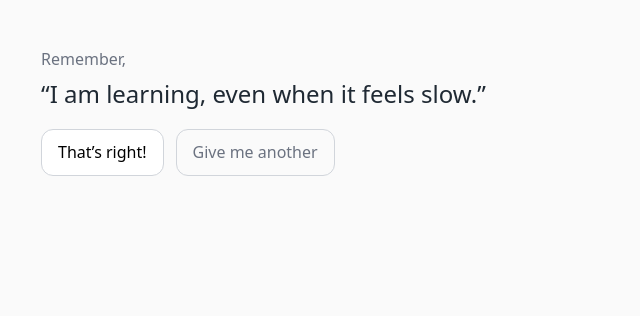
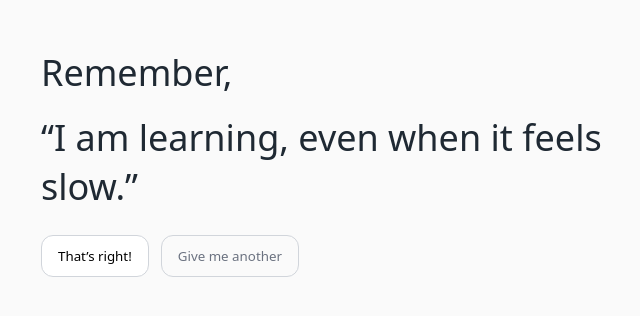
Before and after one commit to AmyTroutman/gentle-planner, a React (Vite) app: page / in a window 1280 px wide. Both pictures are taken after a click on the button "Continue". Shown: the top 316 px of the page, without its empty margins (7-647 px from the left). Built offline with nearby package versions, Linux system fonts and the light colour scheme.

Commit message:
Morning flow done for real. transtition to task dashboard complete.

```diff
--- a/src/features/morningFlow/MorningFlow.tsx
+++ b/src/features/morningFlow/MorningFlow.tsx
@@ -7,6 +7,8 @@ import { getDayId, getWeekId } from '../../lib/dates'
 import AffirmationStep from './steps/AffirmationStep'
 import { BASE_AFFIRMATIONS } from '../../lib/affirmations'
 import BreakfastStep from './steps/BreakfastStep'
+import TransitionStep from './steps/TransitionStep'
+import TasksPage from '../tasks/TasksPage'
 
 type WeeksMap = Record<string, WeekData>
 
@@ -138,6 +140,7 @@ export default function MorningFlow() {
             'affirmation',
             'breakfast',
             'transition',
+            'tasks'
         ]
 
         const currentIndex = order.indexOf(step)
@@ -189,12 +192,23 @@ export default function MorningFlow() {
                 />
             )}
 
-            {step !== 'greeting' && step !== 'theme' && step !== 'affirmation' && (
-                <>
-                    <h2>Current step: {step}</h2>
-                    <button onClick={next}>Next</button>
-                </>
+            {step === 'transition' && <TransitionStep onDone={next} />}
+
+            {step === 'tasks' && (
+                <TasksPage weeklyTheme={weeklyTheme} dailyAffirmation={dailyAffirmation} />
             )}
+
+            {step !== 'greeting' &&
+                step !== 'theme' &&
+                step !== 'affirmation' &&
+                step !== 'breakfast' &&
+                step !== 'transition' &&
+                step !== 'tasks' && (
+                    <>
+                        <h2>Current step: {step}</h2>
+                        <button onClick={next}>Next</button>
+                    </>
+                )}
 
         </main>
     )
--- a/src/features/morningFlow/morningFlow.types.tsx
+++ b/src/features/morningFlow/morningFlow.types.tsx
@@ -4,6 +4,7 @@ export type MorningStep =
     | 'affirmation'
     | 'breakfast'
     | 'transition'
+    | 'tasks'
 
 export type Reflection = {
     id: string
--- a/src/features/morningFlow/steps/AffirmationStep.tsx
+++ b/src/features/morningFlow/steps/AffirmationStep.tsx
@@ -1,4 +1,5 @@
-import { motion } from 'framer-motion'
+import { useState } from 'react'
+import TypingText from '../../../components/TypingText'
 
 type Props = {
     dailyAffirmation: string
@@ -6,31 +7,39 @@ type Props = {
     onRefresh: () => void
 }
 
-export default function AffirmationStep({ dailyAffirmation, onConfirm, onRefresh }: Props) {
+export default function AffirmationStep({
+    dailyAffirmation,
+    onConfirm,
+    onRefresh,
+}: Props) {
+    const [introDone, setIntroDone] = useState(false)
+    const [affirmationDone, setAffirmationDone] = useState(false)
+
     return (
-        <motion.section
-            initial={{ opacity: 0, y: 8 }}
-            animate={{ opacity: 1, y: 0 }}
-            transition={{ duration: 0.35 }}
-            style={{ display: 'grid', gap: '1.25rem' }}
-        >
-            <div style={{ display: 'grid', gap: '0.5rem' }}>
-                <p style={{ margin: 0, color: 'var(--muted)' }}>Remember,</p>
+        <section style={{ display: 'grid', gap: '1rem' }}>
+            <TypingText
+                text="Remember,"
+                speed={55}
+                onComplete={() => setIntroDone(true)}
+            />
 
-                <h2 style={{ margin: 0, lineHeight: 1.3, fontWeight: 500 }}>
-                    “{dailyAffirmation}”
-                </h2>
-            </div>
-            <div style={{ display: 'flex', gap: '0.75rem' }}>
+            {introDone && (
+                <TypingText
+                    text={`“${dailyAffirmation}”`}
+                    speed={45}
+                    onComplete={() => setAffirmationDone(true)}
+                />
+            )}
+
+            {affirmationDone && (
+                <div style={{ display: 'flex', gap: '0.75rem', marginTop: '0.5rem' }}>
                     <button
                         onClick={onConfirm}
                         style={{
-                        width: 'fit-content',
                             padding: '0.7rem 1rem',
                             borderRadius: 12,
                             border: '1px solid #d1d5db',
                             background: 'white',
-                        fontSize: '1rem',
                         }}
                     >
                         That’s right!
@@ -39,19 +48,17 @@ export default function AffirmationStep({ dailyAffirmation, onConfirm, onRefresh
                     <button
                         onClick={onRefresh}
                         style={{
-                        width: 'fit-content',
                             padding: '0.7rem 1rem',
                             borderRadius: 12,
                             border: '1px solid #d1d5db',
                             background: 'transparent',
-                        fontSize: '1rem',
                             color: 'var(--muted)',
                         }}
                     >
                         Give me another
                     </button>
                 </div>
-
-        </motion.section>
+            )}
+        </section>
     )
 }
--- /dev/null
+++ b/src/features/morningFlow/steps/TransitionStep.tsx
@@ -0,0 +1,37 @@
+import { useEffect, useState } from 'react'
+import TypingText from '../../../components/TypingText'
+
+type Props = {
+    onDone: () => void
+}
+
+export default function TransitionStep({ onDone }: Props) {
+    const [line1Done, setLine1Done] = useState(false)
+    const [line2Done, setLine2Done] = useState(false)
+
+    // Auto-advance after both lines are typed
+    useEffect(() => {
+        if (line1Done && line2Done) {
+            const t = setTimeout(onDone, 900)
+            return () => clearTimeout(t)
+        }
+    }, [line1Done, line2Done, onDone])
+
+    return (
+        <section style={{ display: 'grid', gap: '0.5rem' }}>
+            <TypingText
+                text="Sounds good."
+                speed={55}
+                onComplete={() => setLine1Done(true)}
+            />
+
+            {line1Done && (
+                <TypingText
+                    text="Let’s start the day."
+                    speed={55}
+                    onComplete={() => setLine2Done(true)}
+                />
+            )}
+        </section>
+    )
+}
--- /dev/null
+++ b/src/features/tasks/TasksPage.tsx
@@ -0,0 +1,56 @@
+type Props = {
+    weeklyTheme: string
+    dailyAffirmation: string
+}
+
+export default function TasksPage({ weeklyTheme, dailyAffirmation }: Props) {
+    return (
+        <section style={{ display: 'grid', gap: '1.25rem' }}>
+            {/* Header / anchor */}
+            <header style={{ display: 'grid', gap: '0.5rem' }}>
+                <div style={{ color: 'var(--muted)' }}>
+                    This week: <span style={{ fontStyle: 'italic' }}>{weeklyTheme}</span>
+                </div>
+
+                <div style={{ fontSize: '1.15rem', lineHeight: 1.4 }}>
+                    <span style={{ color: 'var(--muted)' }}>Today: </span>
+                    “{dailyAffirmation}”
+                </div>
+            </header>
+
+            <div style={{ display: 'grid', gridTemplateColumns: '1fr 280px', gap: '1.25rem' }}>
+                {/* Main */}
+                <main
+                    style={{
+                        padding: '1rem',
+                        borderRadius: 14,
+                        border: '1px solid #d1d5db',
+                        background: 'white',
+                        minHeight: 240,
+                    }}
+                >
+                    <h3 style={{ marginTop: 0 }}>Today</h3>
+                    <p style={{ margin: 0, color: 'var(--muted)' }}>
+                        Tasks go here next.
+                    </p>
+                </main>
+
+                {/* Sidebar */}
+                <aside
+                    style={{
+                        padding: '1rem',
+                        borderRadius: 14,
+                        border: '1px solid #d1d5db',
+                        background: 'white',
+                        minHeight: 240,
+                    }}
+                >
+                    <h3 style={{ marginTop: 0 }}>This Week</h3>
+                    <p style={{ margin: 0, color: 'var(--muted)' }}>
+                        Weekly tasks + mini calendar next.
+                    </p>
+                </aside>
+            </div>
+        </section>
+    )
+}
```
Also changed, not shown: src/features/morningFlow/steps/BreakfastStep.tsx (+26 -3 lines). Lines whose indentation alone changed are shown as unchanged.
